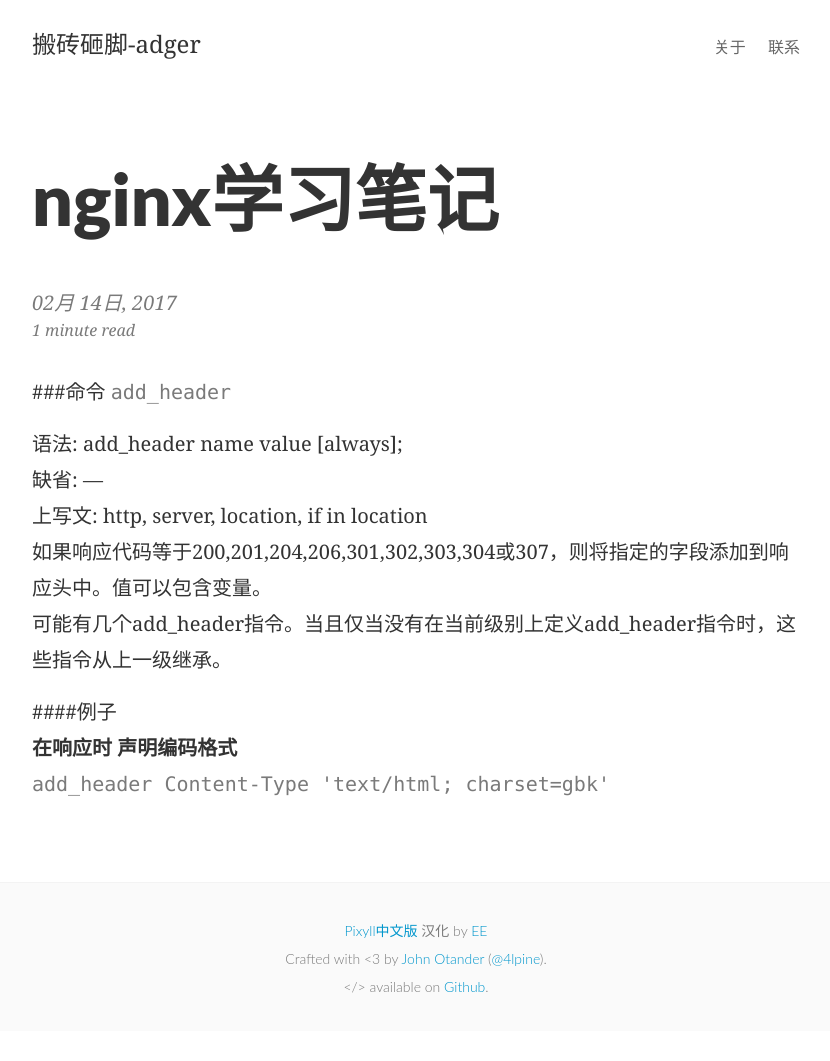
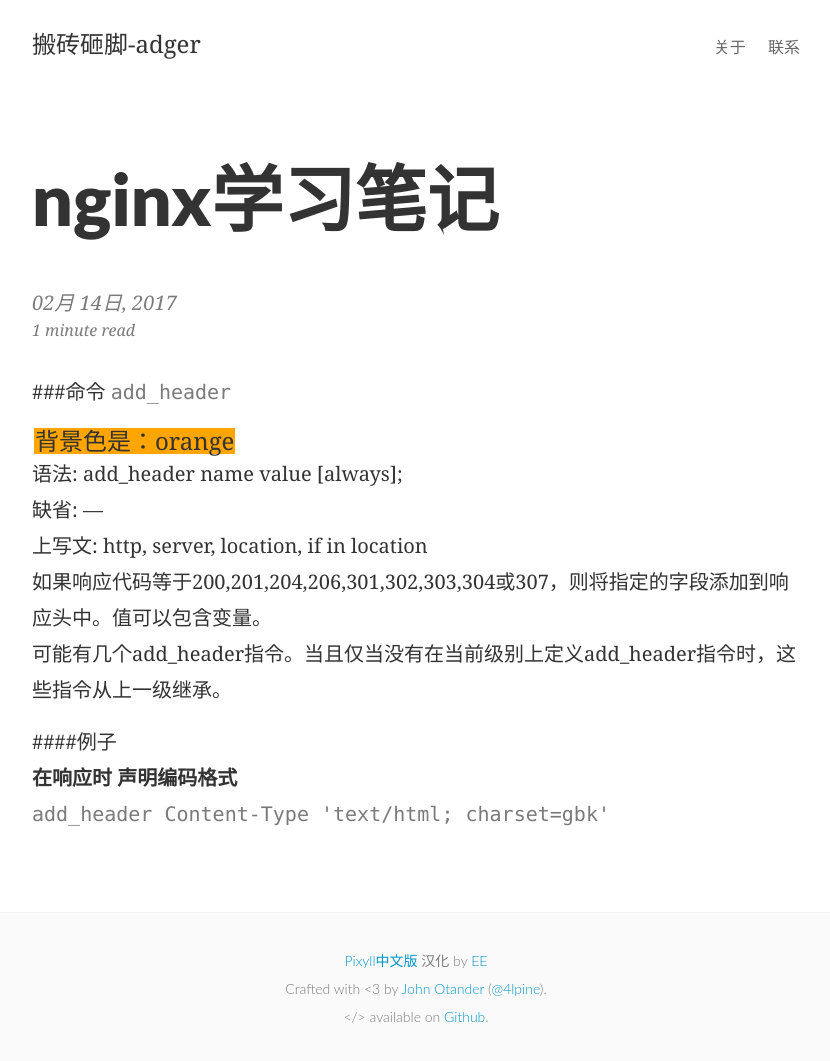
Before and after one commit to Adger01/blog.github.io, a Jekyll site: the page built from _posts/2017-02-14-nginx.md, in a window 1280 px wide. Shown: the whole page, without its empty margins (224-1054 px from the left). Built offline with Jekyll 4.4.1, drawn with Linux system fonts in a browser that asks for light colours; some web fonts are replaced; comment, search, counter and statistics services are not loaded; before the commit the page ends 1031 px from its top, so only the background shows below that.

Commit message:
Update 2017-02-14-nginx.md

````diff
--- a/_posts/2017-02-14-nginx.md
+++ b/_posts/2017-02-14-nginx.md
@@ -8,6 +8,8 @@ categories: nginx
 
 ###命令  ```add_header```
 
+<table><tr><td bgcolor=orange>背景色是：orange</td></tr></table>
+
 语法:	add_header name value [always];
 缺省:	—
 上写文:	http, server, location, if in location
````
